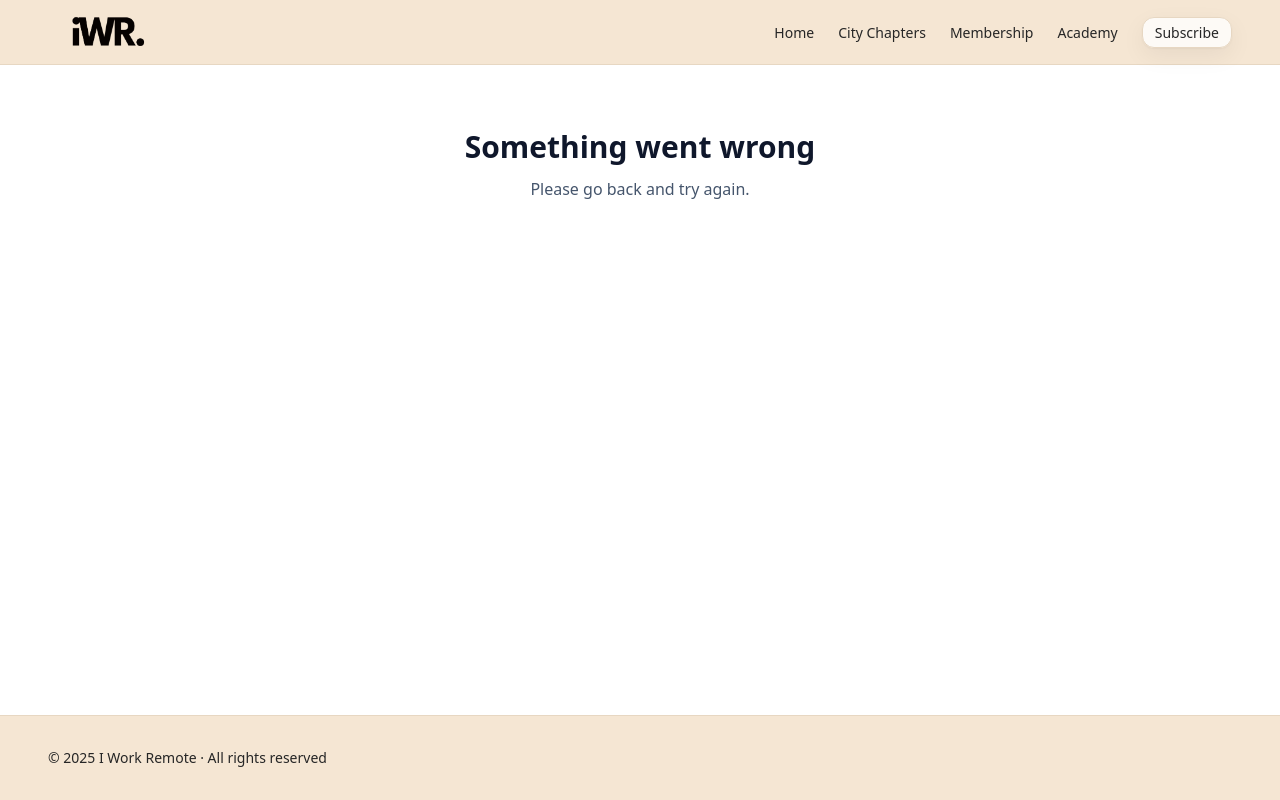
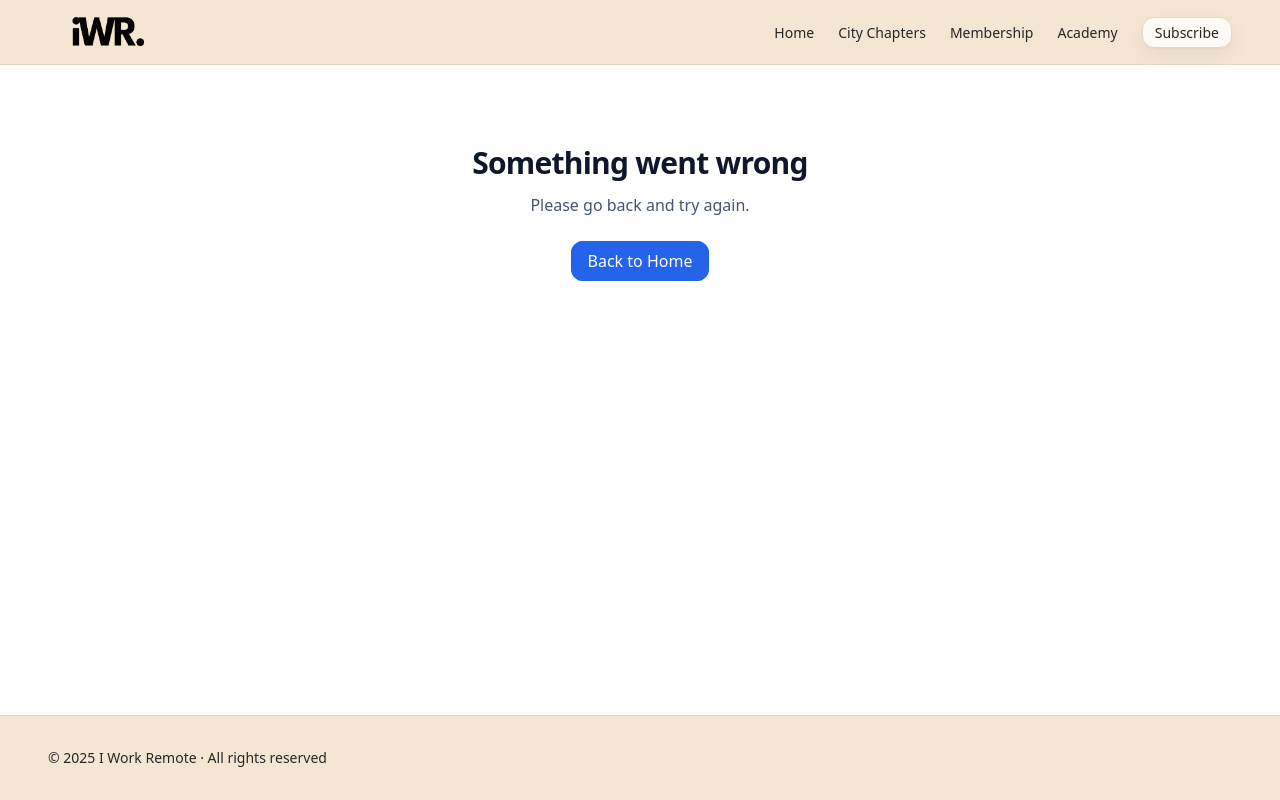
Before and after one commit to erkanmunishi/iworkremote, a Next.js app: page /thanks in a window 1280 px wide. Built offline with nearby package versions, Linux system fonts and the light colour scheme.

Commit message:
thanks: accept status=ok/success and show proper messages for newsletter/exploration

```diff
--- a/src/app/thanks/page.tsx
+++ b/src/app/thanks/page.tsx
@@ -1,25 +1,53 @@
-// src/app/thanks/page.tsx
-export const metadata = { title: "Thanks" };
+export const metadata = {
+    title: "Thanks | iWorkRemote",
+  };
+
+  type SP = {
+    status?: string;
+    type?: string;
+  };
 
   export default function ThanksPage({
     searchParams,
   }: {
-  searchParams: { status?: string; type?: string };
+    searchParams: SP;
   }) {
-  const ok = searchParams.status === "ok";
-  const type = searchParams.type;
+    const status = (searchParams?.status || "").toLowerCase();
+    const type = (searchParams?.type || "").toLowerCase();
 
-  const title = ok ? "Thank you!" : "Something went wrong";
-  const msg = ok
-    ? type === "newsletter"
-      ? "You're subscribed. Check your inbox for updates."
-      : "Application received. We’ll follow up to schedule your 20-minute call."
-    : "Please go back and try again.";
+    // Treat any of these as success
+    const isOk =
+      status === "ok" ||
+      status === "success" ||
+      status === "1" ||
+      status === "true";
+
+    const title = isOk ? "Thanks — you're all set!" : "Something went wrong";
+
+    let body = "Please go back and try again.";
+    if (isOk) {
+      if (type === "newsletter") {
+        body = "You're on the list. We'll keep you posted about iWR updates.";
+      } else if (type === "exploration") {
+        body =
+          "We received your Exploration Call application. Expect a quick follow-up to schedule your 20-minute call.";
+      } else {
+        body = "We received your submission. Thanks for reaching out!";
+      }
+    }
 
     return (
-    <div className="mx-auto max-w-xl px-6 py-16 text-center">
-      <h1 className="font-display text-3xl font-extrabold">{title}</h1>
-      <p className="mt-3 text-slate-600">{msg}</p>
+      <div className="mx-auto max-w-screen-md px-6 py-20 text-center">
+        <h1 className="font-display text-3xl font-extrabold tracking-tight">
+          {title}
+        </h1>
+        <p className="mt-3 text-slate-600">{body}</p>
+
+        <div className="mt-8">
+          <a href="/" className="btn-brand rounded-xl px-4 py-2">
+            Back to Home
+          </a>
+        </div>
       </div>
     );
   }
```
Lines whose indentation alone changed are shown as unchanged.
